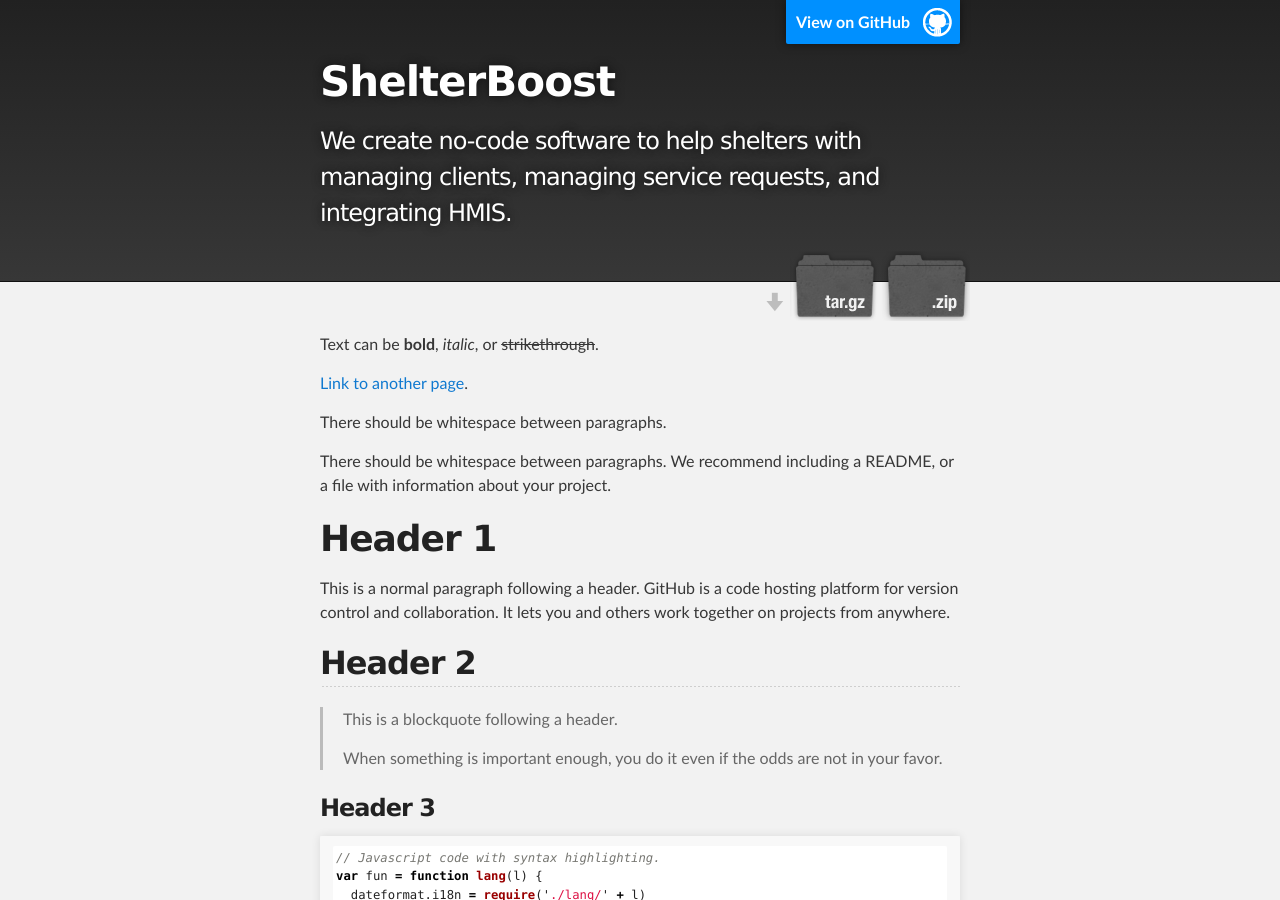
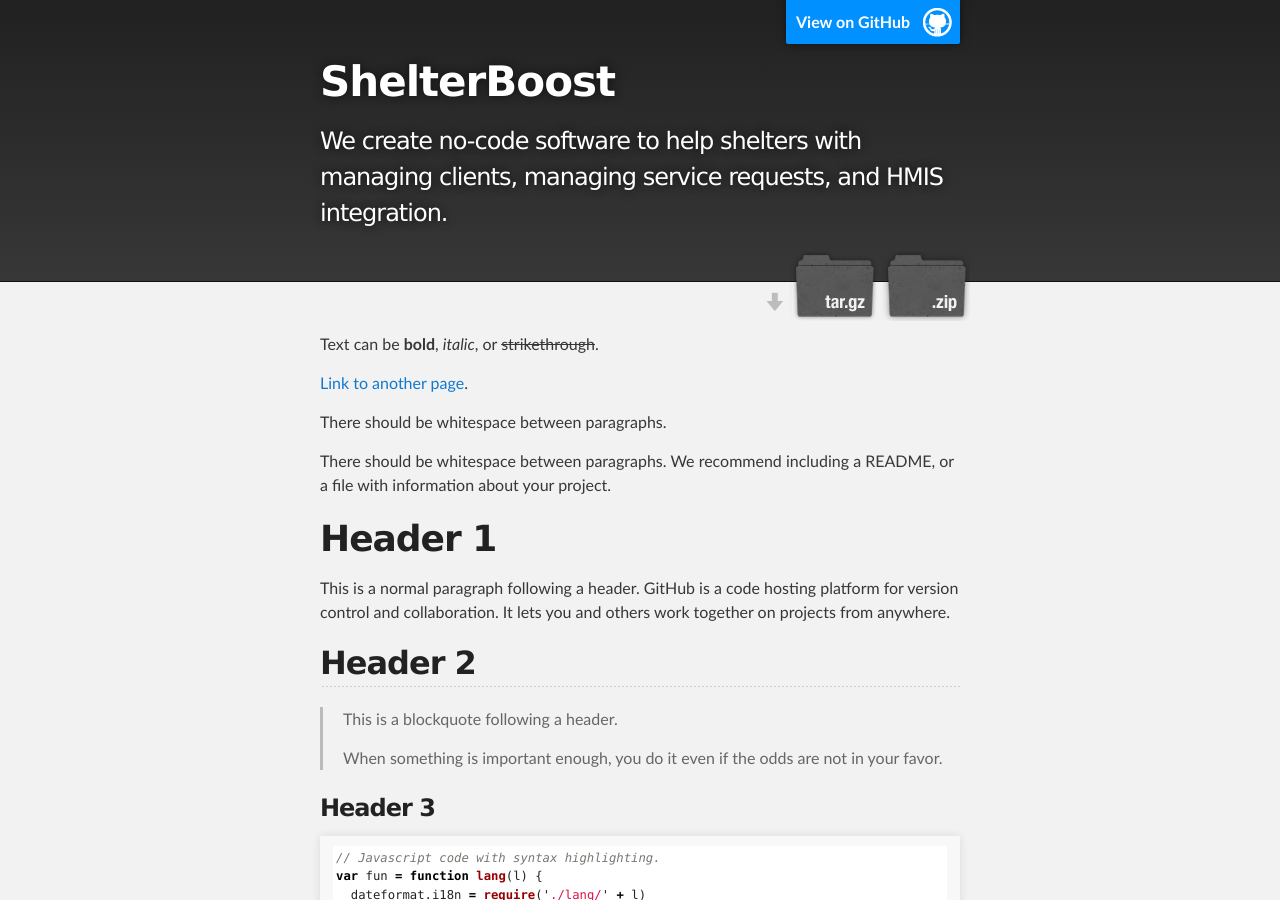
Before and after one commit to kevinmoseni/ShelterBoost_website, a Jekyll site: the page built from index.md, in a window 1280 px wide and 900 px high. Built offline with Jekyll 4.4.1, drawn with Linux system fonts in a browser that asks for light colours.

Commit message:
Top of site

```diff
--- a/_config.yml
+++ b/_config.yml
@@ -1,5 +1,5 @@
 title: ShelterBoost
-description: We create no-code software to help shelters with managing clients, managing service requests, and integrating HMIS.
+description: We create no-code software to help shelters with managing clients, managing service requests, and HMIS integration.
 show_downloads: true
 google_analytics:
 theme: jekyll-theme-slate
```
